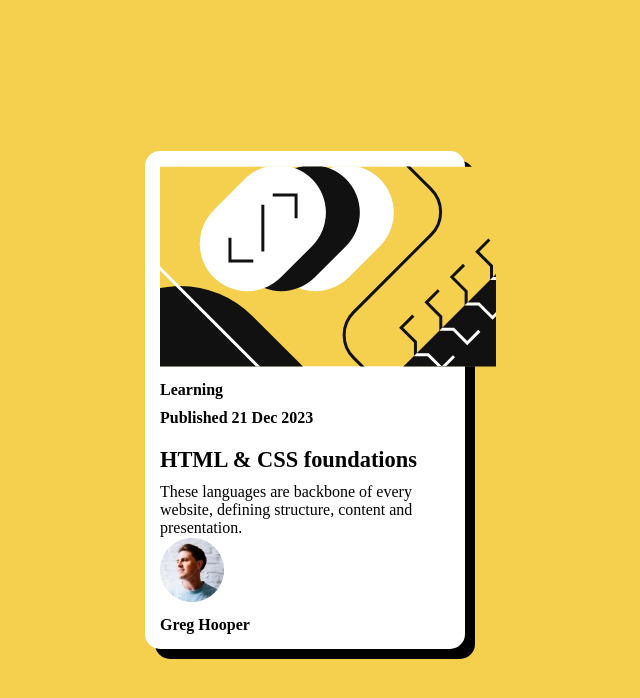
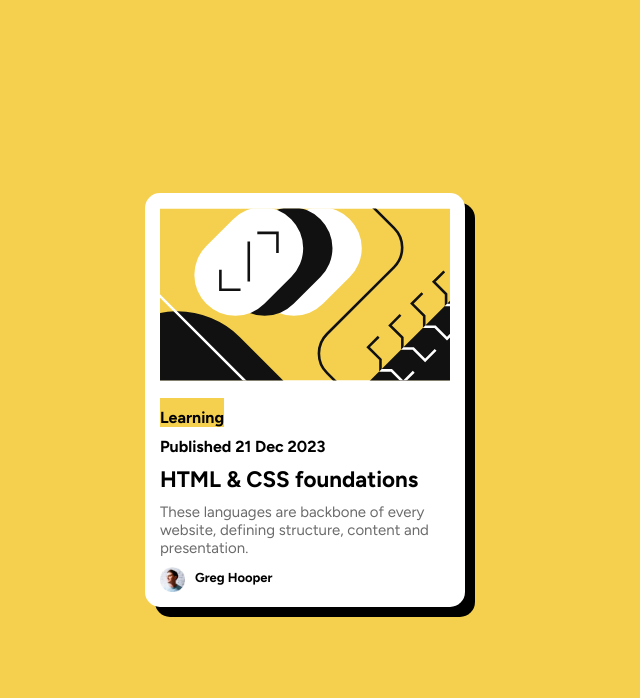
Before and after one commit to AvinashInnovator13/Blog-preview-card, a plain HTML site: page index.html in a window 1280 px wide. Shown: the whole page, without its empty margins (335-975 px from the left). Drawn offline with Linux system fonts and the light colour scheme.

Commit message:
Make some minor changes to look it closer to Original design

```diff
--- a/index.html
+++ b/index.html
@@ -3,19 +3,37 @@
   <head>
     <meta charset="UTF-8" />
     <meta name="viewport" content="width=device-width, initial-scale=1.0" />
-    <link rel="icon" type="image/png" sizes="32x32" href="./assets/images/favicon-32x32.png"/>
+    <link
+      rel="icon"
+      type="image/png"
+      sizes="32x32"
+      href="./assets/images/favicon-32x32.png"
+    />
     <link rel="stylesheet" href="styles.css" />
+    <link rel="preconnect" href="https://fonts.googleapis.com" />
+    <link rel="preconnect" href="https://fonts.gstatic.com" crossorigin />
+    <link
+      href="https://fonts.googleapis.com/css2?family=Figtree:ital,wght@0,300..900;1,300..900&family=Montserrat:ital,wght@0,100..900;1,100..900&family=Outfit:wght@100..900&family=Roboto:ital,wght@0,100;0,300;0,400;0,500;0,700;0,900;1,100;1,300;1,400;1,500;1,700;1,900&display=swap"
+      rel="stylesheet"
+    />
   </head>
   <body>
     <main>
-      <img src="assets/images/illustration-article.svg" alt="">
-      <section>
+      <section class="child1">
+        <img src="assets/images/illustration-article.svg" alt="" />
+      </section>
+      <section class="child2">
         <h6>Learning</h6>
         <h5>Published 21 Dec 2023</h5>
         <h1>HTML & CSS foundations</h1>
-        <p>These languages are backbone of every website, defining structure, content and presentation.</p>
-        <img src="assets/images/image-avatar.webp" alt="Avator">
-        <h6>Greg Hooper</h6>
+        <p>
+          These languages are backbone of every website, defining structure,
+          content and presentation.
+        </p>
+      </section>
+      <section class="child3">
+        <img src="assets/images/image-avatar.webp" alt="Avator" />
+        <strong><p>Greg Hooper</p></strong>
       </section>
     </main>
   </body>
```
